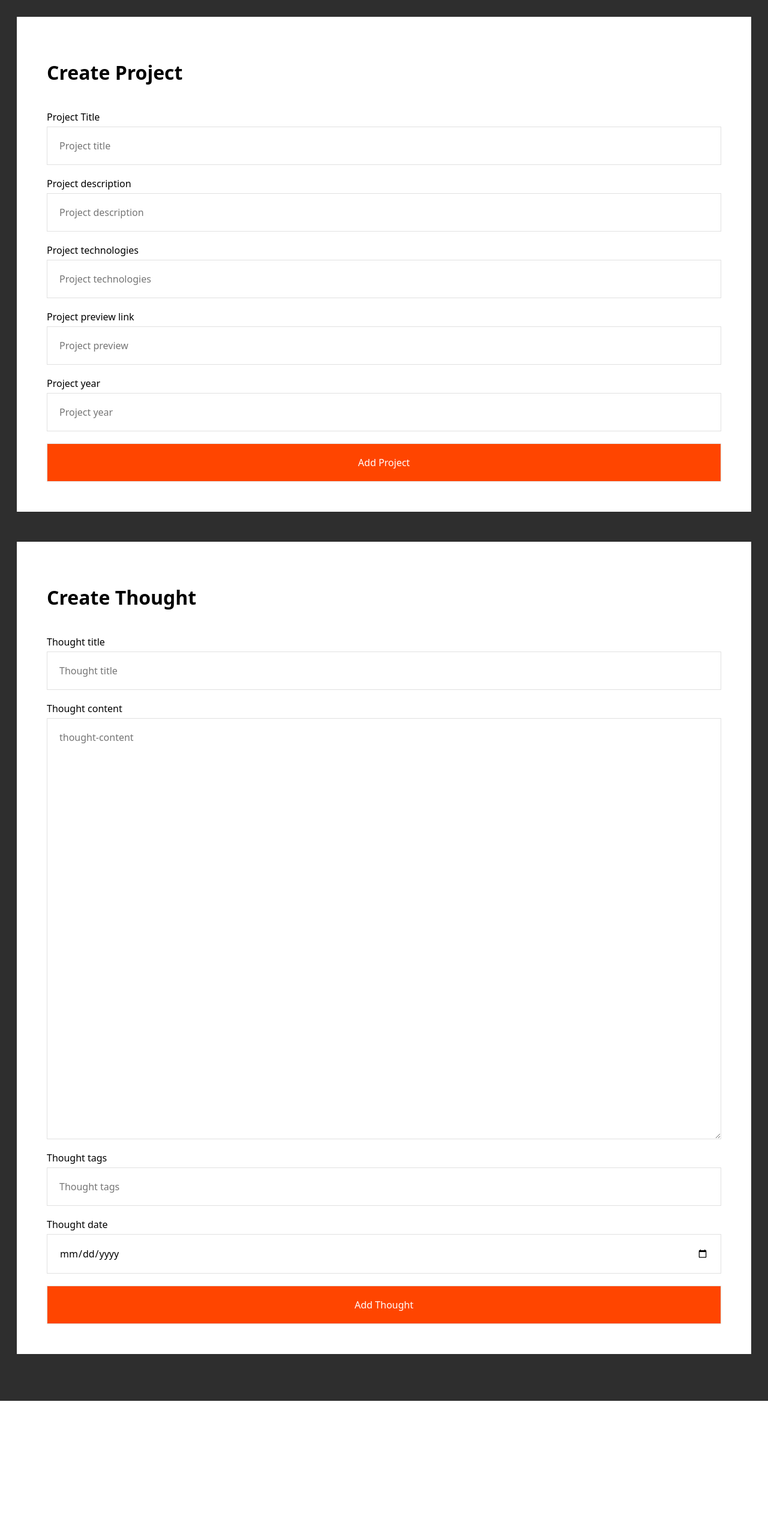
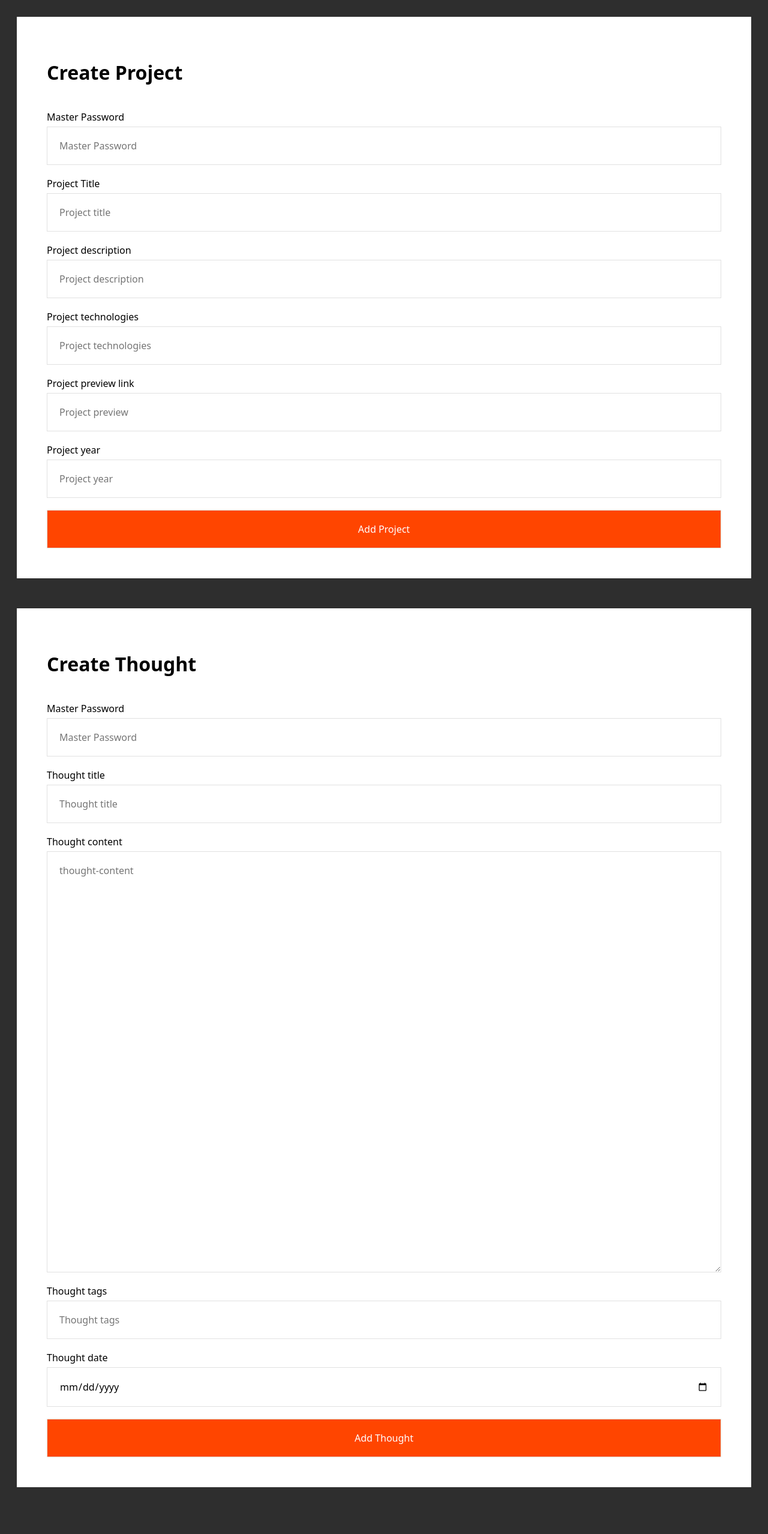
Before and after one commit to 0x902/0x902, a Flask app: page /create in a window 1280 px wide. Shown: the whole page at 60% size. Before the commit the page ends 2335 px from the top, so only its background shows below. Run offline with Flask 3, Linux system fonts and the light colour scheme.

Commit message:
initial commit

```diff
--- a/backend/app.py
+++ b/backend/app.py
@@ -5,6 +5,8 @@ from models import session, Project, Thought
 
 app = Flask(__name__)
 CORS(app)
+
+secret = "blurredOutPassword"
 
 @app.route("/", methods=["GET"])
 def index():
@@ -45,32 +47,40 @@ def create():
 
 @app.route("/create-project", methods=["POST"])
 def create_project():
+    password = request.form.get("password")
     title = request.form.get("project-title")
     description = request.form.get("project-description")
     technologies = request.form.get("project-technologies")
     preview = request.form.get("project-preview")
     year = int(request.form.get("project-year"))
 
-    if title and description and preview and year:
-        new_project = Project(title=title, description=description,technologies=technologies, year=year, preview=preview)
-        session.add(new_project)
-        session.commit()
-        return "Created project...", 200
+    if title and description and preview and year and password:
+        if password == secret:
+            new_project = Project(title=title, description=description,technologies=technologies, year=year, preview=preview)
+            session.add(new_project)
+            session.commit()
+            return "Created project...", 200
+        else:
+            return "Wrong Password...", 500
     else:
         return "You missed to input a field...", 500
 
 @app.route("/create-thought", methods=["POST"])
 def create_thought():
+    password = request.form.get("password")
     title = request.form.get("thought-title")
     content = request.form.get("thought-content")
     tags = request.form.get("thought-tags")
     date = request.form.get("thought-date")
 
-    if title and content and tags and date:
-        new_thought = Thought(title=title, content=content, tags=tags, date=date)
-        session.add(new_thought)
-        session.commit()
-        return "Created thought...", 200
+    if title and content and tags and date and password:
+        if password == secret:
+            new_thought = Thought(title=title, content=content, tags=tags, date=date)
+            session.add(new_thought)
+            session.commit()
+            return "Created thought...", 200
+        else:
+            return "Wrong Password...", 500
     else:
         return "You missed to input a field...", 500
 
--- a/backend/templates/create.html
+++ b/backend/templates/create.html
@@ -1,55 +1,131 @@
 <!DOCTYPE html>
 <html lang="en">
     <head>
-    <meta charset="UTF-8">
-    <meta name="viewport" content="width=device-width, initial-scale=1.0">
+        <meta charset="UTF-8" />
+        <meta name="viewport" content="width=device-width, initial-scale=1.0" />
         <title>Yasir Ahmed &mdash; Create</title>
 
-    <link rel="stylesheet" href="{{url_for('static', filename='css/style.css')}}">
+        <link
+            rel="stylesheet"
+            href="{{url_for('static', filename='css/style.css')}}"
+        />
     </head>
     <body>
-    <form action="/create-project", method="post">
+        <form action="/create-project" , method="post">
             <h1>Create Project</h1>
             <div class="input-container">
+                <label for="project-title">Master Password</label>
+                <input
+                    type="password"
+                    name="password"
+                    id="password"
+                    placeholder="Master Password"
+                    required
+                />
+            </div>
+            <div class="input-container">
                 <label for="project-title">Project Title</label>
-            <input type="text" name="project-title" id="project-title" placeholder="Project title" required>
+                <input
+                    type="text"
+                    name="project-title"
+                    id="project-title"
+                    placeholder="Project title"
+                    required
+                />
             </div>
             <div class="input-container">
                 <label for="project-description">Project description</label>
-            <input type="text" name="project-description" id="project-description" placeholder="Project description" required>
+                <input
+                    type="text"
+                    name="project-description"
+                    id="project-description"
+                    placeholder="Project description"
+                    required
+                />
             </div>
             <div class="input-container">
                 <label for="project-technologies">Project technologies</label>
-            <input type="text" name="project-technologies" id="project-technologies" placeholder="Project technologies" required>
+                <input
+                    type="text"
+                    name="project-technologies"
+                    id="project-technologies"
+                    placeholder="Project technologies"
+                    required
+                />
             </div>
             <div class="input-container">
                 <label for="project-preview">Project preview link</label>
-            <input type="text" name="project-preview" id="project-preview" placeholder="Project preview" required>
+                <input
+                    type="text"
+                    name="project-preview"
+                    id="project-preview"
+                    placeholder="Project preview"
+                    required
+                />
             </div>
             <div class="input-container">
                 <label for="project-year">Project year</label>
-            <input type="text" name="project-year" id="project-year" placeholder="Project year" required>
+                <input
+                    type="text"
+                    name="project-year"
+                    id="project-year"
+                    placeholder="Project year"
+                    required
+                />
             </div>
             <button type="submit">Add Project</button>
         </form>
 
-    <form action="/create-thought", method="post">
+        <form action="/create-thought" , method="post">
             <h1>Create Thought</h1>
             <div class="input-container">
+                <label for="project-title">Master Password</label>
+                <input
+                    type="password"
+                    name="password"
+                    id="password"
+                    placeholder="Master Password"
+                    required
+                />
+            </div>
+            <div class="input-container">
                 <label for="thought-title">Thought title</label>
-            <input type="text" name="thought-title" id="thought-title" placeholder="Thought title" required>
+                <input
+                    type="text"
+                    name="thought-title"
+                    id="thought-title"
+                    placeholder="Thought title"
+                    required
+                />
             </div>
             <div class="input-container">
                 <label for="project-preview">Thought content</label>
-            <textarea rows="30" placeholder="thought-content" name="thought-content" id="thought-content"></textarea>
+                <textarea
+                    rows="30"
+                    placeholder="thought-content"
+                    name="thought-content"
+                    id="thought-content"
+                ></textarea>
             </div>
             <div class="input-container">
                 <label for="thought-tags">Thought tags</label>
-            <input type="text" name="thought-tags" id="thought-tags" placeholder="Thought tags" required>
+                <input
+                    type="text"
+                    name="thought-tags"
+                    id="thought-tags"
+                    placeholder="Thought tags"
+                    required
+                />
             </div>
             <div class="input-container">
                 <label for="thought-date">Thought date</label>
-            <input type="date" name="thought-date" id="thought-date" placeholder="Thought date" required>
+                <input
+                    type="date"
+                    name="thought-date"
+                    id="thought-date"
+                    placeholder="Thought date"
+                    required
+                />
             </div>
             <button type="submit">Add Thought</button>
         </form>
```
Also changed, not shown: README.md, backend/portfolio.db (added), 2 other files. Lines whose indentation alone changed are shown as unchanged.
